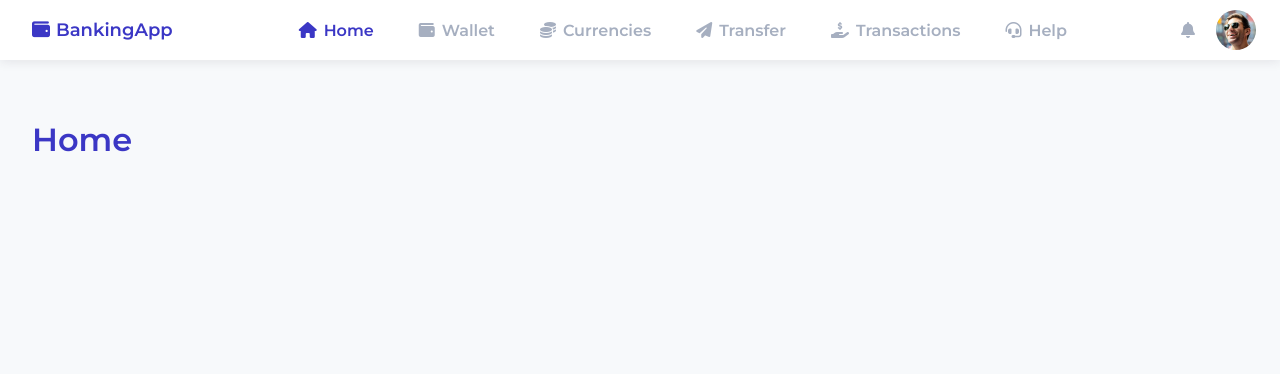
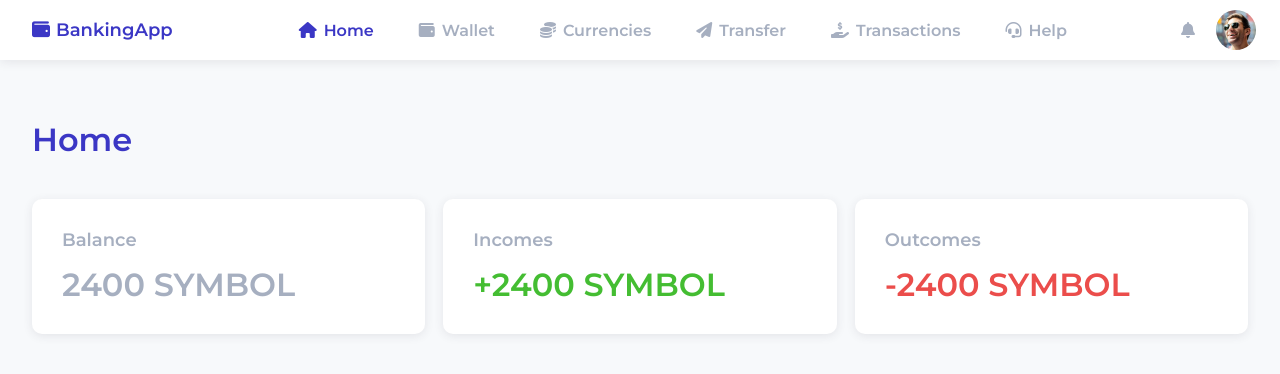
Before and after one commit to MiloszBaranskiDev/BankingApp, a React (Create React App) app: page / in a window 1280 px wide. Shown: the top 374 px of the page. Built offline with nearby package versions, Linux system fonts and the light colour scheme.

Commit message:
Home/Wallet (working on Incomes and Expenses), change some margins and flex-basis

```diff
--- a/src/components/pages/Currencies/Currencies.tsx
+++ b/src/components/pages/Currencies/Currencies.tsx
@@ -7,6 +7,7 @@ import { ICurrency } from "interfaces/ICurrency";
 import GetCurrenciesPrices from "api/GetCurrenciesPrices";
 
 import StyledPageTitle from "components/styled/StyledPageTitle";
+import StyledHeading from "components/styled/StyledHeading";
 import Loader from "components/Loader";
 import Tiles from "./parts/Tiles";
 import Swap from "./parts/Swap";
@@ -55,7 +56,12 @@ const Currencies: React.FC = () => {
         <>
           <Tiles currencies={excludePLN(currencies)} />
           {currencies.filter((currency) => currency.balance! >= 0.01).length >=
-            2 && <Swap currencies={currencies} />}
+            2 && (
+            <>
+              <StyledHeading>Swap currencies</StyledHeading>
+              <Swap currencies={currencies} />
+            </>
+          )}
           {excludePLN(currencies).map((currency) => (
             <Chart symbol={currency.symbol} key={currency.symbol} />
           ))}
--- a/src/components/pages/Currencies/elements/ChartDates.tsx
+++ b/src/components/pages/Currencies/elements/ChartDates.tsx
@@ -68,14 +68,14 @@ const StyledDate = styled.div`
   display: flex;
   flex-direction: column;
   input {
-    margin-bottom: 12px;
+    margin-bottom: 16px;
     &::-webkit-calendar-picker-indicator {
       cursor: pointer;
     }
   }
   @media (min-width: ${(props) => props.theme.breakpoints.tablet}) {
     &:first-child {
-      margin-right: 12px;
+      margin-right: 16px;
     }
   }
 `;
--- a/src/components/pages/Currencies/parts/Swap.tsx
+++ b/src/components/pages/Currencies/parts/Swap.tsx
@@ -43,10 +43,10 @@ const Swap: React.FC<Props> = ({ currencies }) => {
 
   const autoConvertInputs = (direction: SwapDirection, event: SwapEvent) => {
     let multiplier: number;
-    let firstCurrency = currencies.find(
+    const firstCurrency = currencies.find(
       (currency) => currency.symbol === swapFrom.symbol
     );
-    let secondCurrency = currencies.find(
+    const secondCurrency = currencies.find(
       (currency) => currency.symbol === swapTo.symbol
     );
 
--- a/src/components/pages/Home/Home.tsx
+++ b/src/components/pages/Home/Home.tsx
@@ -1,9 +1,19 @@
+import { useSelector } from "react-redux";
+import { RootState } from "redux/store";
+
 import StyledPageTitle from "components/styled/StyledPageTitle";
+import WalletTiles from "./parts/WalletTiles";
+
+import { ICurrency } from "interfaces/ICurrency";
 
 const Home: React.FC = () => {
+  const wallet: ICurrency[] = useSelector((state: RootState) => state.wallet);
+  console.log(wallet);
+
   return (
     <>
       <StyledPageTitle>Home</StyledPageTitle>
+      <WalletTiles />
     </>
   );
 };
--- /dev/null
+++ b/src/components/pages/Home/elements/WalletTile.tsx
@@ -0,0 +1,74 @@
+import styled, { css } from "styled-components";
+
+import StyledHeading from "components/styled/StyledHeading";
+
+interface Props {
+  heading: string;
+  number: number;
+}
+
+interface IBtnProps {
+  number: number;
+  defaultStyle: boolean;
+}
+
+enum Heading {
+  balance = "balance",
+  incomes = "incomes",
+}
+
+const WalletTile: React.FC<Props> = ({ heading, number }) => {
+  return (
+    <StyledWalletTile>
+      <StyledHeading>{heading}</StyledHeading>
+      <StyledNumber
+        number={number}
+        defaultStyle={heading.toLowerCase() === Heading.balance}
+      >
+        {heading.toLowerCase() !== Heading.incomes ? number : "+" + number}{" "}
+        SYMBOL
+      </StyledNumber>
+    </StyledWalletTile>
+  );
+};
+
+export default WalletTile;
+
+const StyledWalletTile = styled.div`
+  flex-basis: 100%;
+  margin-bottom: 16px;
+  background-color: ${(props) => props.theme.colors.bgc};
+  padding: ${(props) => props.theme.tilePadding};
+  border-radius: ${(props) => props.theme.radius};
+  box-shadow: ${(props) => props.theme.shadow};
+  &:last-child {
+    margin-bottom: 0;
+  }
+  @media (min-width: ${(props) => props.theme.breakpoints.tablet}) {
+    flex-basis: calc(50% - 8px);
+  }
+  @media (min-width: ${(props) => props.theme.breakpoints.desktop}) {
+    flex-basis: calc(33% - 8px);
+    margin-bottom: 0;
+  }
+`;
+
+const StyledNumber = styled.p<IBtnProps>`
+  word-break: break-all;
+  font-size: ${(props) => props.theme.typography.size_extra_big};
+  font-weight: ${(props) => props.theme.typography.weight_bold};
+  ${({ number, defaultStyle }) =>
+    !defaultStyle
+      ? number > 0
+        ? css`
+            color: ${(props) => props.theme.colors.green};
+          `
+        : css`
+            color: ${(props) => props.theme.colors.red};
+          `
+      : null}
+
+  @media (min-width: ${(props) => props.theme.breakpoints.mobile_big}) {
+    font-size: ${(props) => props.theme.typography.size_title};
+  }
+`;
--- /dev/null
+++ b/src/components/pages/Home/parts/WalletTiles.tsx
@@ -0,0 +1,45 @@
+import styled from "styled-components";
+
+import WalletTile from "../elements/WalletTile";
+
+interface ITile {
+  heading: string;
+  number: number;
+}
+
+const tiles: ITile[] = [
+  {
+    heading: "Balance",
+    number: 2400,
+  },
+  {
+    heading: "Incomes",
+    number: 2400,
+  },
+  {
+    heading: "Outcomes",
+    number: -2400,
+  },
+];
+
+const WalletTiles: React.FC = () => {
+  return (
+    <StyledWalletTiles>
+      {tiles.map((tile) => (
+        <WalletTile heading={tile.heading} number={tile.number} />
+      ))}
+    </StyledWalletTiles>
+  );
+};
+
+export default WalletTiles;
+
+const StyledWalletTiles = styled.div`
+  display: flex;
+  flex-direction: column;
+  @media (min-width: ${(props) => props.theme.breakpoints.tablet}) {
+    flex-direction: row;
+    justify-content: space-between;
+    flex-wrap: wrap;
+  }
+`;
--- a/src/components/pages/Wallet/Wallet.tsx
+++ b/src/components/pages/Wallet/Wallet.tsx
@@ -8,6 +8,8 @@ import StyledPageTitle from "components/styled/StyledPageTitle";
 import Chart from "./parts/Chart";
 import TotalBalance from "./parts/TotalBalance";
 import CurrenciesBalance from "./parts/CurrenciesBalance";
+import Incomes from "./parts/Incomes";
+import Expenses from "./parts/Expenses";
 
 const Wallet: React.FC = () => {
   const wallet: ICurrency[] = useSelector((state: RootState) => state.wallet);
@@ -23,7 +25,10 @@ const Wallet: React.FC = () => {
         <StyledColumn>
           <Chart wallet={wallet} />
         </StyledColumn>
-        <StyledColumn>links</StyledColumn>
+        <StyledColumn>
+          <Incomes />
+          <Expenses />
+        </StyledColumn>
       </StyledBox>
     </>
   );
@@ -42,13 +47,13 @@ const StyledBox = styled.div`
 
 const StyledColumn = styled.div`
   @media (min-width: ${(props) => props.theme.breakpoints.tablet}) {
-    flex-basis: 49%;
+    flex-basis: calc(50% - 8px);
     display: flex;
     flex-wrap: wrap;
     justify-content: flex-start;
   }
   @media (min-width: ${(props) => props.theme.breakpoints.desktop}) {
-    flex-basis: 36.5%;
+    flex-basis: calc(37.5% - 16px);
     &:nth-child(2) {
       flex-basis: 25%;
     }
--- a/src/components/pages/Wallet/elements/CurrencyBalance.tsx
+++ b/src/components/pages/Wallet/elements/CurrencyBalance.tsx
@@ -23,7 +23,7 @@ const StyledCurrencyBalance = styled.div`
   display: flex;
   align-items: center;
   justify-content: center;
-  margin-bottom: 12px;
+  margin-bottom: 16px;
   padding: 10px;
   border-radius: ${(props) => props.theme.radius};
   background-color: ${(props) => props.theme.colors.bgc};
--- a/src/components/pages/Wallet/elements/TotalBalanceAmount.tsx
+++ b/src/components/pages/Wallet/elements/TotalBalanceAmount.tsx
@@ -38,7 +38,7 @@ const StyledTotalBalanceAmount = styled.p`
   span {
     word-break: normal;
     margin-left: 8px;
-    color: #00cf00;
+    color: ${(props) => props.theme.colors.green};
     font-size: ${(props) => props.theme.typography.size_normal};
     font-weight: ${(props) => props.theme.typography.weight_normal};
   }
--- /dev/null
+++ b/src/components/pages/Wallet/parts/Expenses.tsx
@@ -0,0 +1,21 @@
+import styled from "styled-components";
+
+import StyledHeading from "components/styled/StyledHeading";
+
+const Expenses: React.FC = () => {
+  return (
+    <StyledExpenses>
+      <StyledHeading>Expenses</StyledHeading>
+    </StyledExpenses>
+  );
+};
+
+export default Expenses;
+
+const StyledExpenses = styled.div`
+  flex-basis: 100%;
+  padding: ${(props) => props.theme.tilePadding};
+  border-radius: ${(props) => props.theme.radius};
+  background-color: ${(props) => props.theme.colors.bgc};
+  box-shadow: ${(props) => props.theme.shadow};
+`;
--- /dev/null
+++ b/src/components/pages/Wallet/parts/Incomes.tsx
@@ -0,0 +1,25 @@
+import styled from "styled-components";
+
+import StyledHeading from "components/styled/StyledHeading";
+
+const Incomes: React.FC = () => {
+  return (
+    <StyledIncomes>
+      <StyledHeading>Incomes</StyledHeading>
+    </StyledIncomes>
+  );
+};
+
+export default Incomes;
+
+const StyledIncomes = styled.div`
+  flex-basis: 100%;
+  margin: 16px 0;
+  padding: ${(props) => props.theme.tilePadding};
+  border-radius: ${(props) => props.theme.radius};
+  background-color: ${(props) => props.theme.colors.bgc};
+  box-shadow: ${(props) => props.theme.shadow};
+  @media (min-width: ${(props) => props.theme.breakpoints.desktop}) {
+    margin-top: 0;
+  }
+`;
--- a/src/components/pages/Wallet/parts/TotalBalance.tsx
+++ b/src/components/pages/Wallet/parts/TotalBalance.tsx
@@ -58,7 +58,7 @@ const TotalBalance: React.FC<Props> = ({ wallet }) => {
 export default TotalBalance;
 
 const StyledTotalBalance = styled.div`
-  margin-bottom: 12px;
+  margin-bottom: 16px;
   flex-basis: 100%;
   display: flex;
   flex-direction: column;
```
